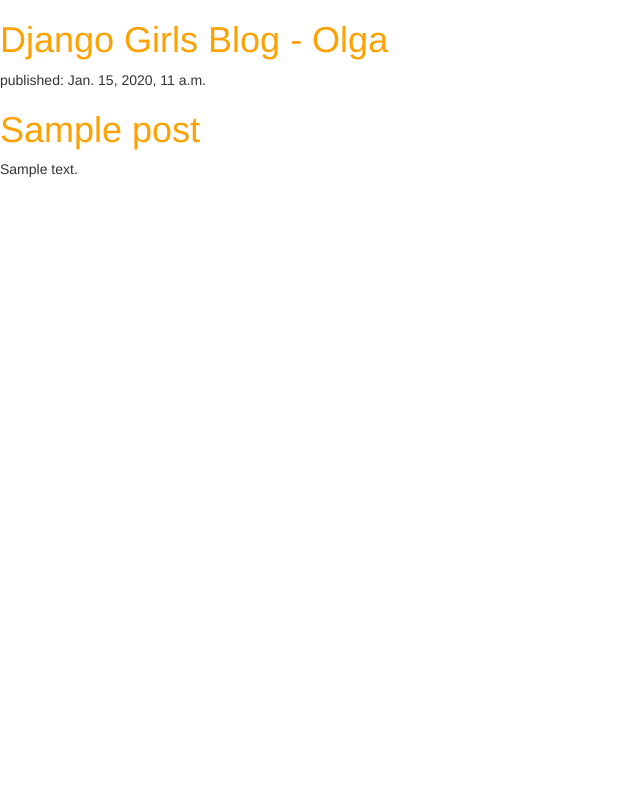
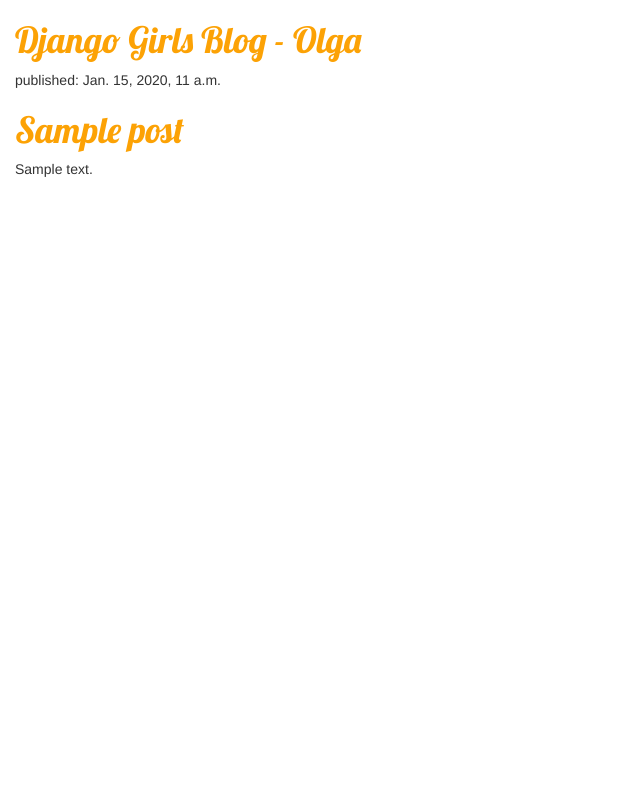
Before and after one commit to Okamina/my-first-blog, a Django app: template blog/templates/blog/post_list.html in a window 1280 px wide. Shown: the whole page, without its empty margins (0-640 px from the left). Run offline with Django 3.2, Linux system fonts and the light colour scheme; the template is opened without the code that fills it: values that come from a table or form of the project are taken from there, others are empty; tables that the repository leaves empty hold one stand-in row (values such as "Sample post"); some libraries are stand-ins or nearby versions.

Commit message:
change font on Lobster, edit style

```diff
--- a/blog/templates/blog/post_list.html
+++ b/blog/templates/blog/post_list.html
@@ -7,6 +7,7 @@
  	<link rel="stylesheet" href="//maxcdn.bootstrapcdn.com/bootstrap/3.2.0/css/bootstrap.min.css">
 	<link rel="stylesheet" href="//maxcdn.bootstrapcdn.com/bootstrap/3.2.0/css/bootstrap-theme.min.css">
 	<link rel="stylesheet" href="{% static 'css/blog.css' %}">
+	<link href="//fonts.googleapis.com/css?family=Lobster&subset=latin,latin-ext" rel="stylesheet" type="text/css">
 
 	</head>
 
--- a/static/css/blog.css
+++ b/static/css/blog.css
@@ -1,3 +1,8 @@
 h1 a {
     color: #FCA205;
+    font-family: 'Lobster';
 }
+
+body {
+	padding-left: 15px;
+}
```
